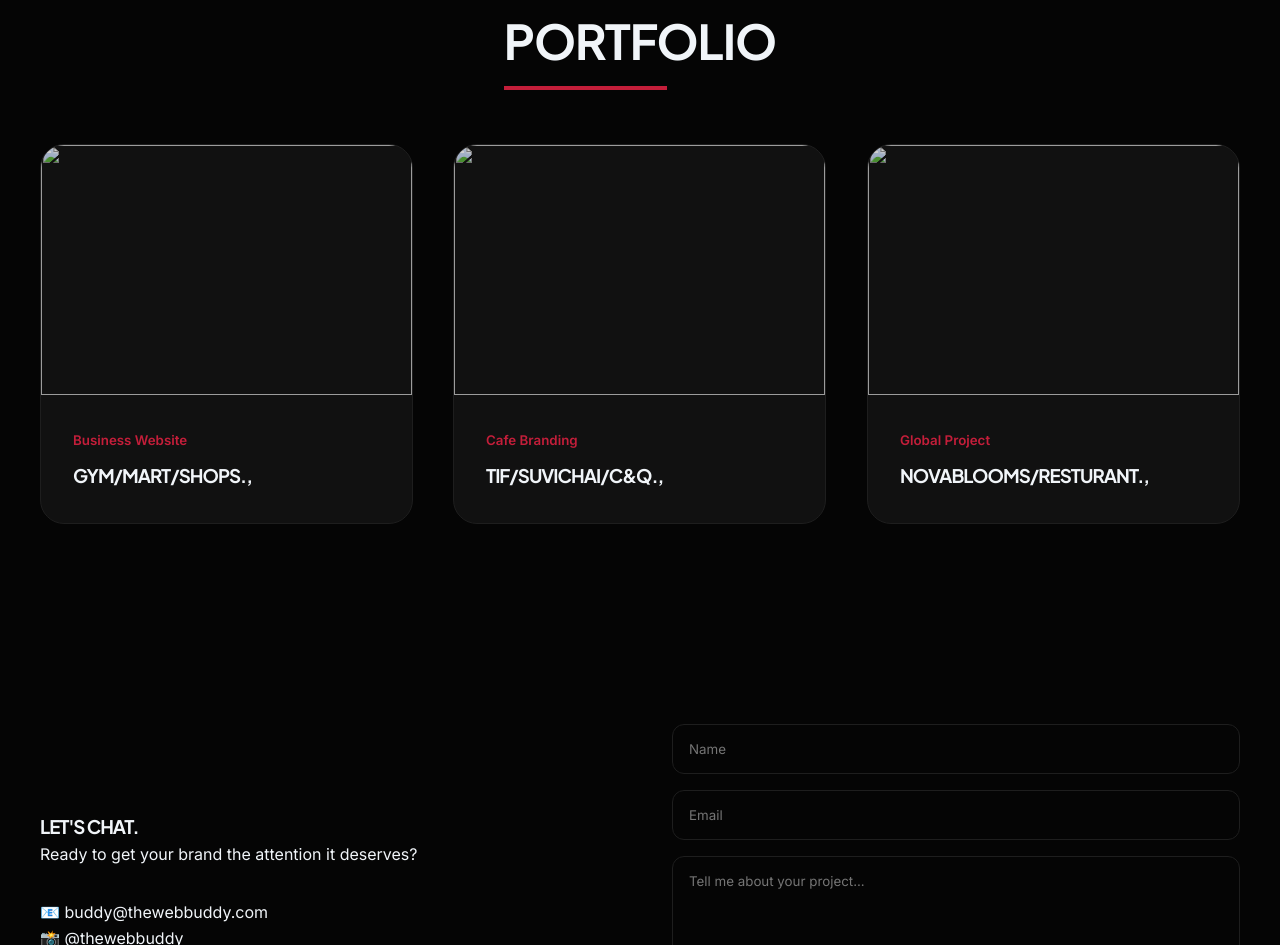
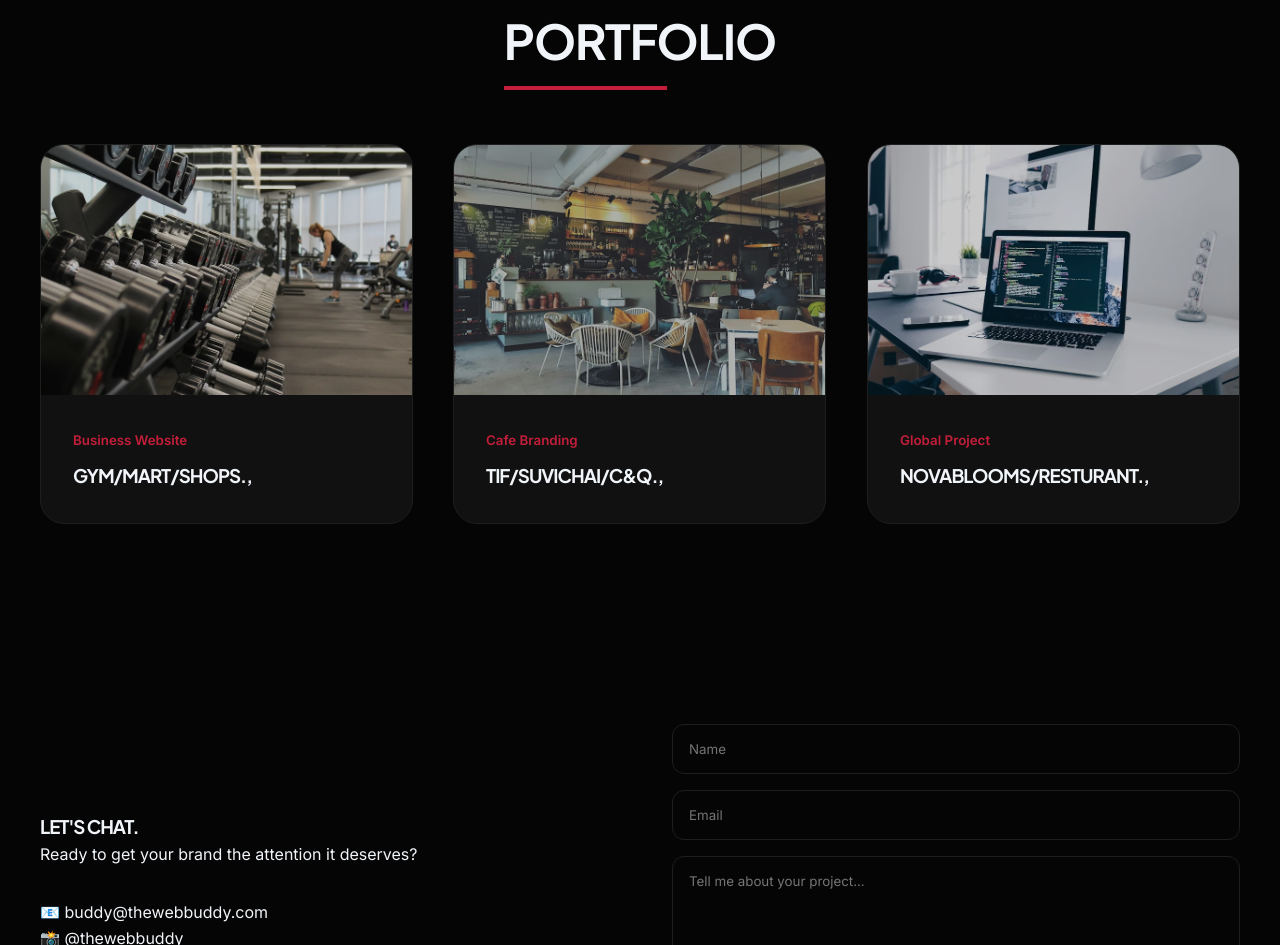
Before and after one commit to thewebbuddy/webbuddy, a plain HTML site: page index.html in a window 1280 px wide. Shown: the part 1292-2237 px from the top of the page. Drawn offline with Linux system fonts and the light colour scheme.

Commit message:
Update index.html

```diff
--- a/index.html
+++ b/index.html
@@ -682,7 +682,7 @@
     <!-- Project 1 -->
     <div class="project-card visible">
         <div class="project-img-wrapper">
-            <img src="images/business.png" class="project-img">
+            <img src="business.png" class="project-img">
             <div class="project-overlay">
                 <div class="project-overlay-text">VIEW PROJECT →</div>
             </div>
@@ -696,7 +696,7 @@
     <!-- Project 2 -->
     <div class="project-card visible">
         <div class="project-img-wrapper">
-            <img src="images/branding.png" class="project-img">
+            <img src="branding.png" class="project-img">
             <div class="project-overlay">
                 <div class="project-overlay-text">VIEW PROJECT →</div>
             </div>
@@ -710,7 +710,7 @@
     <!-- Project 3 -->
     <div class="project-card visible">
         <div class="project-img-wrapper">
-            <img src="images/global.png" class="project-img">
+            <img src="global.png" class="project-img">
             <div class="project-overlay">
                 <div class="project-overlay-text">VIEW PROJECT →</div>
             </div>
```
